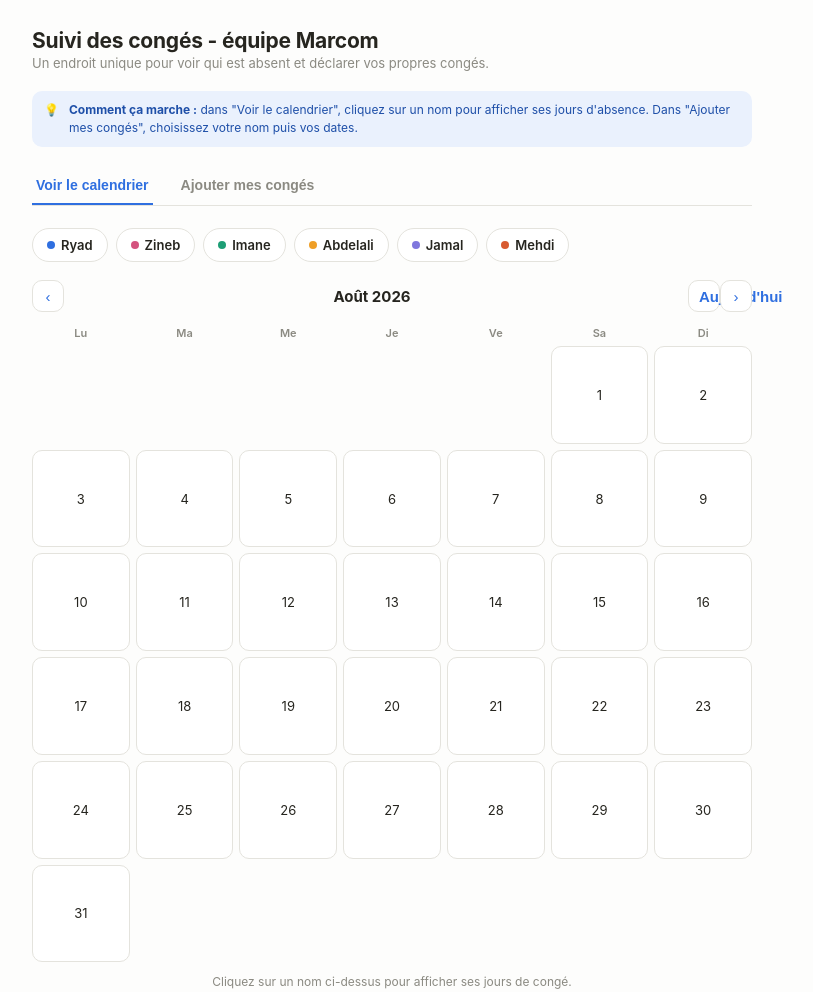
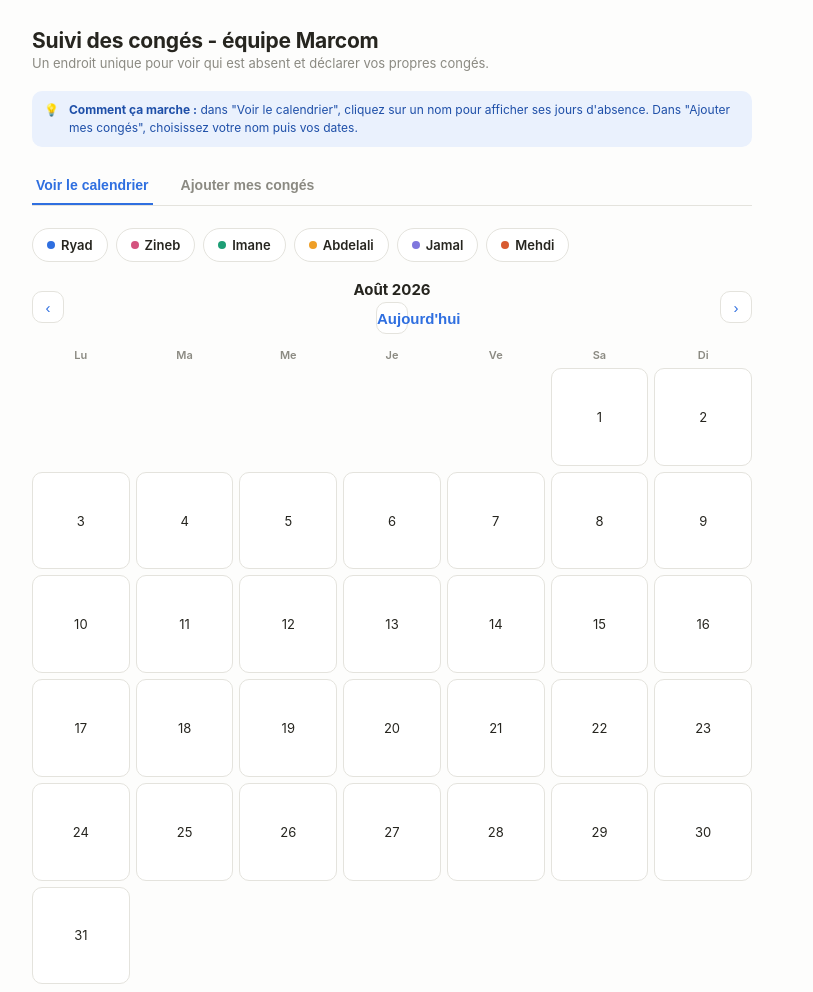
Before and after one commit to airway-AD/conges-marcom, a plain HTML site: page index.html in a window 1280 px wide. Shown: the top 992 px of the page, without its empty margins (248-1061 px from the left). Drawn offline with Linux system fonts and the light colour scheme; no server answers.

Commit message:
index.html

```diff
--- a/index.html
+++ b/index.html
@@ -65,9 +65,16 @@
   .cal-header button {
     background: #fff; border: 1px solid var(--line); border-radius: 10px;
     width: 32px; height: 32px; cursor: pointer; font-size: 15px; color: var(--blue);
+    flex-shrink: 0;
   }
   .cal-header button:hover { border-color: var(--blue); }
+  .cal-title-wrap { display: flex; flex-direction: column; align-items: center; gap: 3px; }
   .cal-title { font-weight: 700; font-size: 15px; }
+  .today-link {
+    background: none; border: none; padding: 0; width: auto; height: auto;
+    font-size: 11px; font-weight: 600; color: var(--blue); cursor: pointer;
+  }
+  .today-link:hover { text-decoration: underline; }
 
   .grid { display: grid; grid-template-columns: repeat(7, 1fr); gap: 6px; }
   .dow { text-align: center; font-size: 11px; color: var(--text-sec); padding-bottom: 6px; font-weight: 600; }
@@ -158,13 +165,6 @@
   .step-block { margin-bottom: 22px; }
   .step-block:last-of-type { margin-bottom: 0; }
 
-  .today-btn {
-    background: #fff; border: 1px solid var(--line); border-radius: 8px;
-    padding: 5px 10px; font-size: 11px; font-weight: 600; color: var(--text-sec);
-    cursor: pointer; margin-left: 8px;
-  }
-  .today-btn:hover { border-color: var(--blue); color: var(--blue); }
-  .cal-title-row { display: flex; align-items: center; }
 
   .empty-hint {
     text-align: center; padding: 30px 10px; color: var(--text-sec); font-size: 13px;
@@ -203,14 +203,12 @@
     <div class="filters" id="filters"></div>
 
     <div class="cal-header">
-      <div class="cal-title-row">
-        <button id="prev">‹</button>
+      <button id="prev">‹</button>
+      <div class="cal-title-wrap">
+        <div class="cal-title" id="cal-title"></div>
+        <button class="today-link" id="today-btn">Aujourd'hui</button>
       </div>
-      <div class="cal-title" id="cal-title"></div>
-      <div class="cal-title-row">
-        <button class="today-btn" id="today-btn">Aujourd'hui</button>
-        <button id="next">›</button>
-      </div>
+      <button id="next">›</button>
     </div>
     <div class="grid" id="dow-row"></div>
     <div class="grid" id="cal-grid"></div>
@@ -233,7 +231,9 @@
         <p class="step-label"><span class="num">2</span>Vos dates de congé</p>
         <div class="cal-header">
           <button id="mini-prev">‹</button>
-          <div class="cal-title" id="mini-title"></div>
+          <div class="cal-title-wrap">
+            <div class="cal-title" id="mini-title"></div>
+          </div>
           <button id="mini-next">›</button>
         </div>
         <div class="grid" id="mini-dow-row"></div>
```
